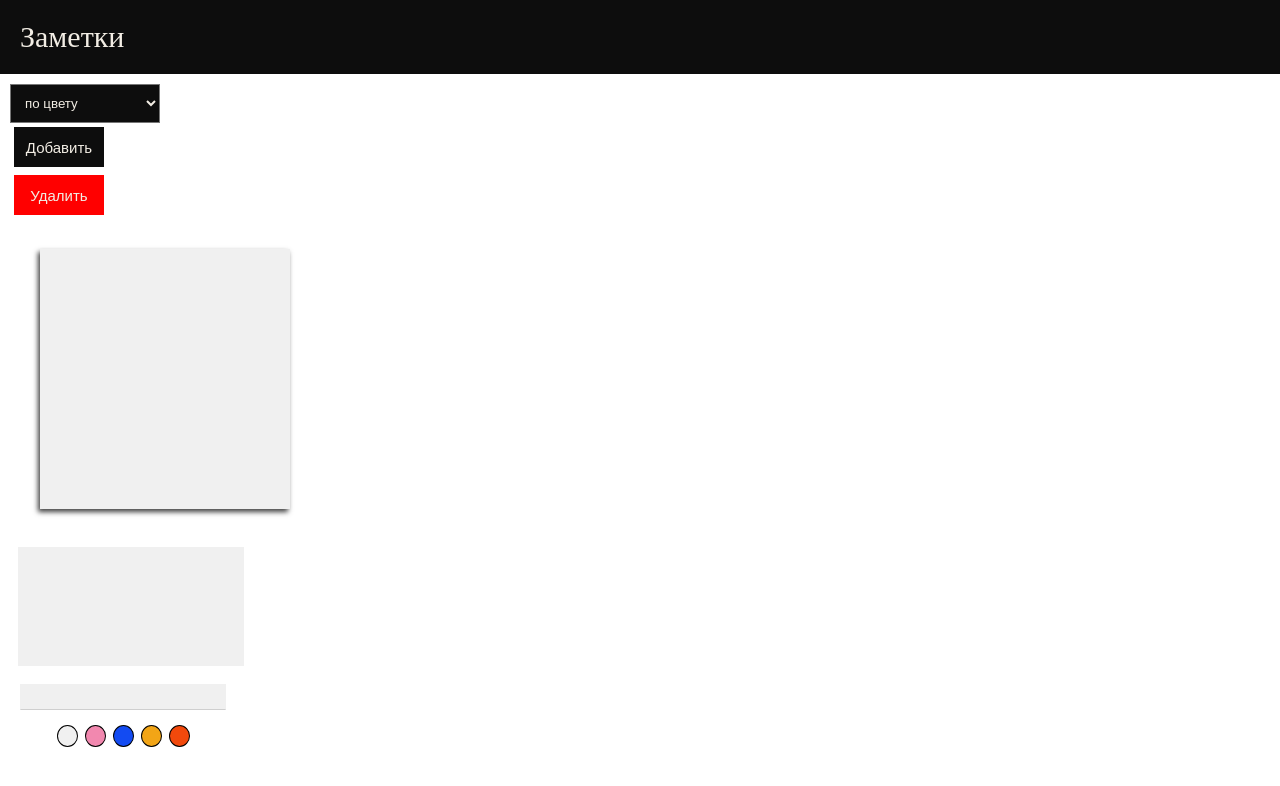
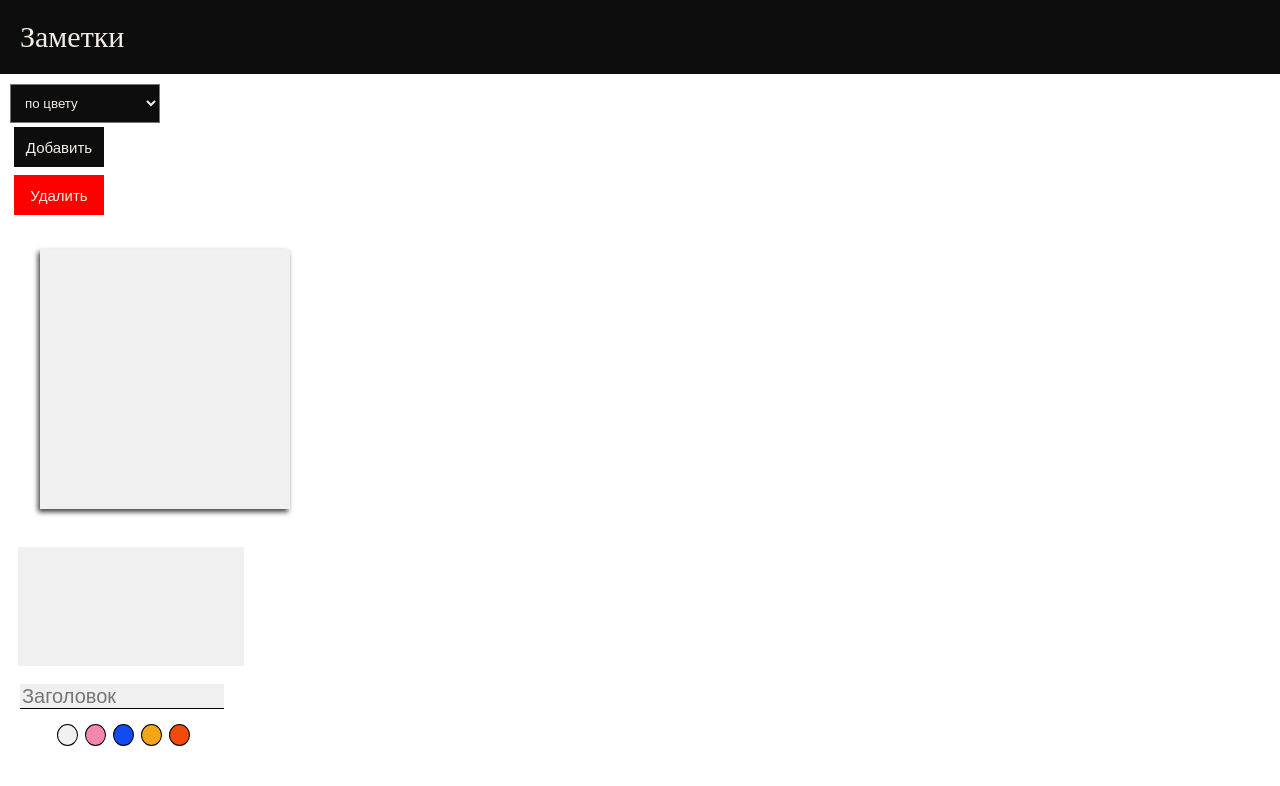
Before and after one commit to oksanaBir/to-do-list, a React app: page / in a window 1280 px wide. Shown: the top 786 px of the page. Built offline with nearby package versions, Linux system fonts and the light colour scheme.

Commit message:
Title background changed

```diff
--- a/src/styles/title.css
+++ b/src/styles/title.css
@@ -1,6 +1,6 @@
 .title {
-    border: solid 1px #f0f0f0;
-    border-bottom: solid 1.5px #cfcfcf;
+    border: none;
+    border-bottom: solid 1px black;
     width: 200px;
     background-color: #f0f0f0;
     outline: none;
@@ -9,4 +9,6 @@
 }
 h2 {
     margin: 0px;
+    padding-top: 10px;
+    height: 20px;
 }
--- a/src/ui/Title.js
+++ b/src/ui/Title.js
@@ -1,14 +1,18 @@
 import React from 'react';
 import styles from '../styles/title.css';
 
-export default function Title({value, contentEditable, handleChange}) {
+export default function Title({value, contentEditable, handleChange, backgroundColor}) {
     if(contentEditable){
         return (
             <input
                 className={styles.title}
+                placeholder="Заголовок"
                 maxLength="20"
                 value={value}
-                style={{ height: '22px' }}
+                style={{
+                    height: '22px',
+                    backgroundColor
+                }}
                 onChange={handleChange}
             />
         );
```
